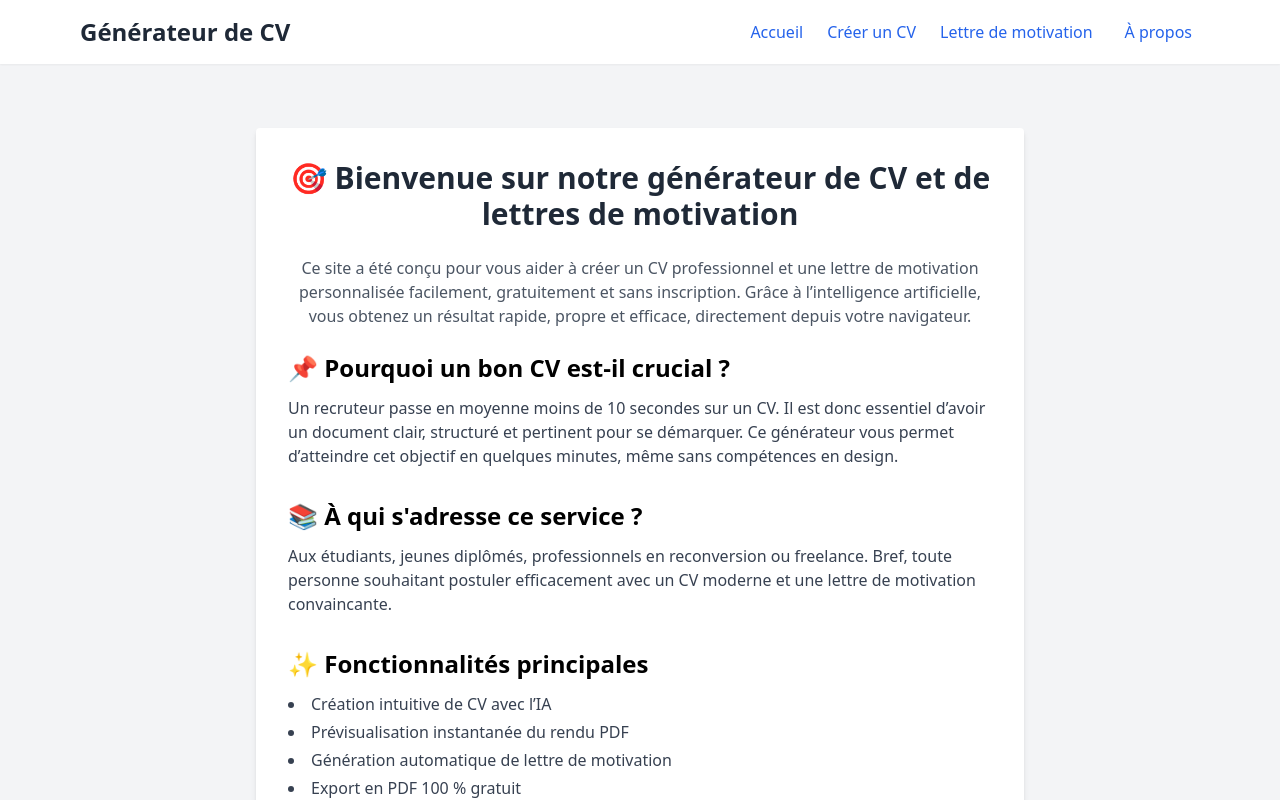
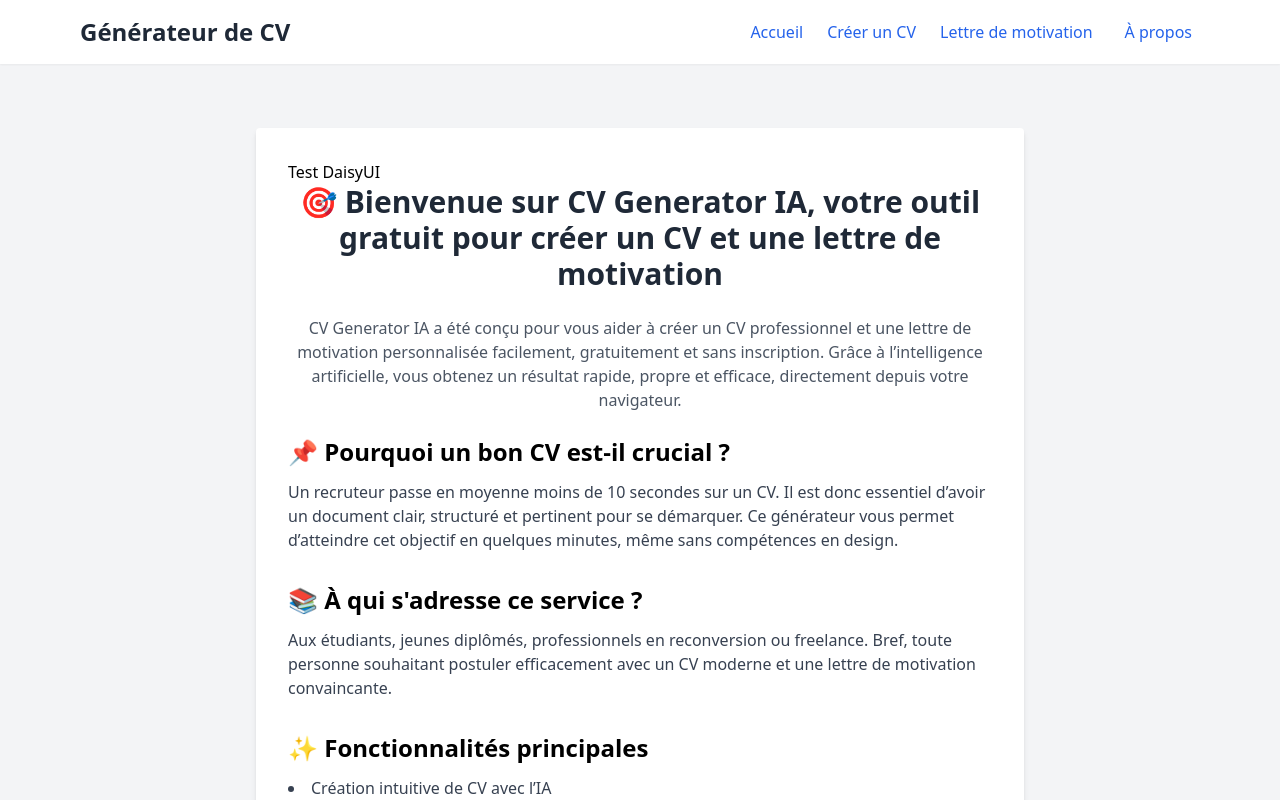
Before and after one commit to Valant41/cv-generator, a React (Vite) app: page / in a window 1280 px wide. Shown: the top 800 px of the page. Built offline with nearby package versions, Linux system fonts and the light colour scheme; what @react-pdf/renderer would draw is missing.

Commit message:
Ajout UI + test

```diff
--- a/package.json
+++ b/package.json
@@ -13,6 +13,7 @@
     "@react-pdf/renderer": "^4.3.0",
     "axios": "^1.9.0",
     "buffer": "^6.0.3",
+    "daisyui": "^5.0.43",
     "react": "^19.1.0",
     "react-dom": "^19.1.0",
     "react-router-dom": "^7.6.2"
--- a/src/components/Home.jsx
+++ b/src/components/Home.jsx
@@ -3,12 +3,15 @@ import { Link } from "react-router-dom";
 export default function Home() {
   return (
     <div className="max-w-3xl mx-auto bg-white p-8 mt-10 rounded shadow-md">
+
+      <button className="btn btn-primary">Test DaisyUI</button>
+
       <h1 className="text-3xl font-extrabold text-center text-gray-800 mb-6">
-        🎯 Bienvenue sur notre générateur de CV et de lettres de motivation
+        🎯 Bienvenue sur CV Generator IA, votre outil gratuit pour créer un CV et une lettre de motivation
       </h1>
 
       <p className="text-gray-600 mb-6 text-center">
-        Ce site a été conçu pour vous aider à créer un CV professionnel et une lettre de motivation personnalisée facilement, gratuitement et sans inscription. Grâce à l’intelligence artificielle, vous obtenez un résultat rapide, propre et efficace, directement depuis votre navigateur.
+        CV Generator IA a été conçu pour vous aider à créer un CV professionnel et une lettre de motivation personnalisée facilement, gratuitement et sans inscription. Grâce à l’intelligence artificielle, vous obtenez un résultat rapide, propre et efficace, directement depuis votre navigateur.
       </p>
 
       {/* Pourquoi un bon CV est important */}
--- a/src/components/MentionsLegales.jsx
+++ b/src/components/MentionsLegales.jsx
@@ -17,7 +17,7 @@ export default function MentionsLegales() {
 
       <p className="mb-2">
         <strong>Hébergement :</strong> <br />
-        Ce site est hébergé par Vercel Inc. <br />
+        Ce site, intitulé “CV Generator IA”, est hébergé par Vercel Inc. <br />
         Adresse : 340 S Lemon Ave #4133, Walnut, CA 91789, USA <br />
         Site :{" "}
         <a href="https://vercel.com" className="text-blue-600 underline" target="_blank" rel="noopener noreferrer">
@@ -27,7 +27,7 @@ export default function MentionsLegales() {
 
       <p className="mb-2">
         <strong>Propriété intellectuelle :</strong> <br />
-        Le contenu de ce site (textes, images, fonctionnalités) est protégé par le droit d’auteur. Toute reproduction, totale ou partielle, sans autorisation préalable est interdite.
+        Le contenu de CV Generator IA (textes, images, fonctionnalités) est protégé par le droit d’auteur. Toute reproduction, totale ou partielle, sans autorisation préalable est interdite.
       </p>
 
       <p className="mb-2">
--- a/tailwind.config.js
+++ b/tailwind.config.js
@@ -1,3 +1,5 @@
+import daisyui from "daisyui";
+
 /** @type {import('tailwindcss').Config} */
 export default {
   content: [
@@ -7,5 +9,5 @@ export default {
   theme: {
     extend: {},
   },
-  plugins: [],
+  plugins: [daisyui], // ✅ utilisation correcte en mode ESM
 };
```
Also changed, not shown: 1 other file (tests, documents, lock files or other folders).
